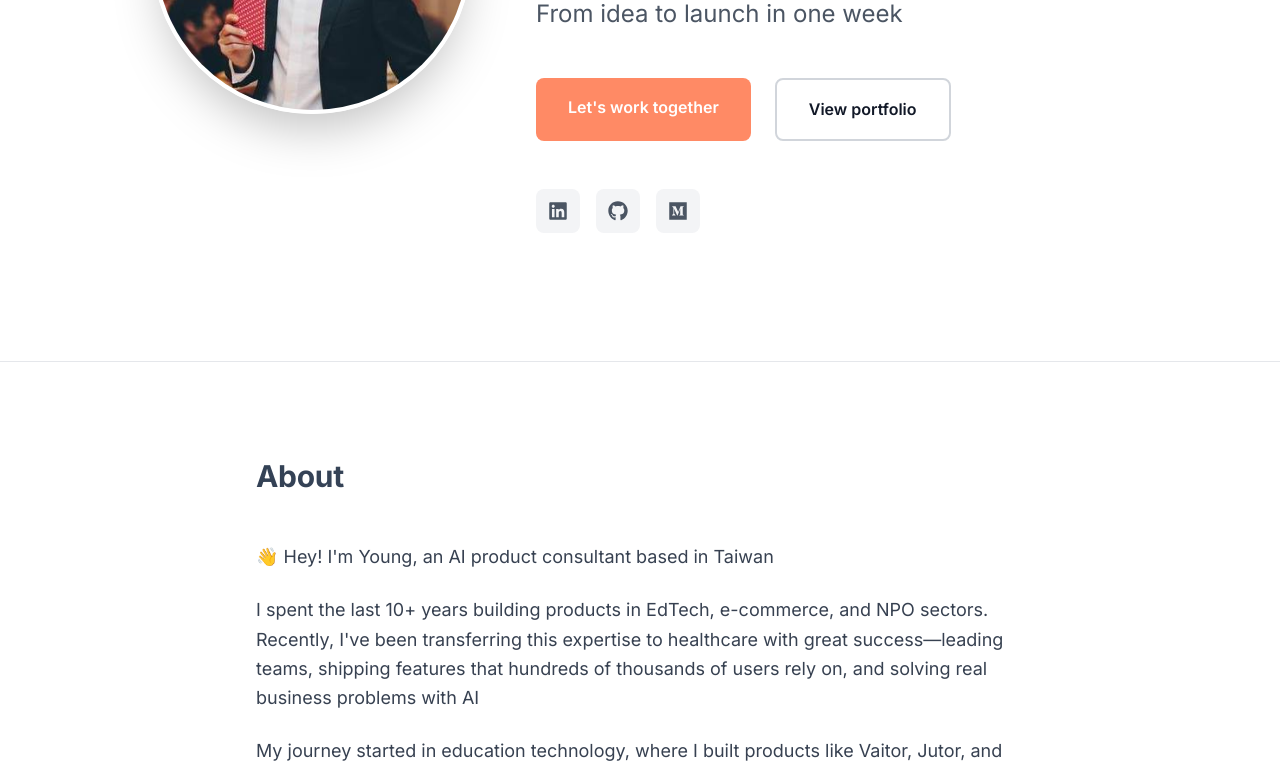
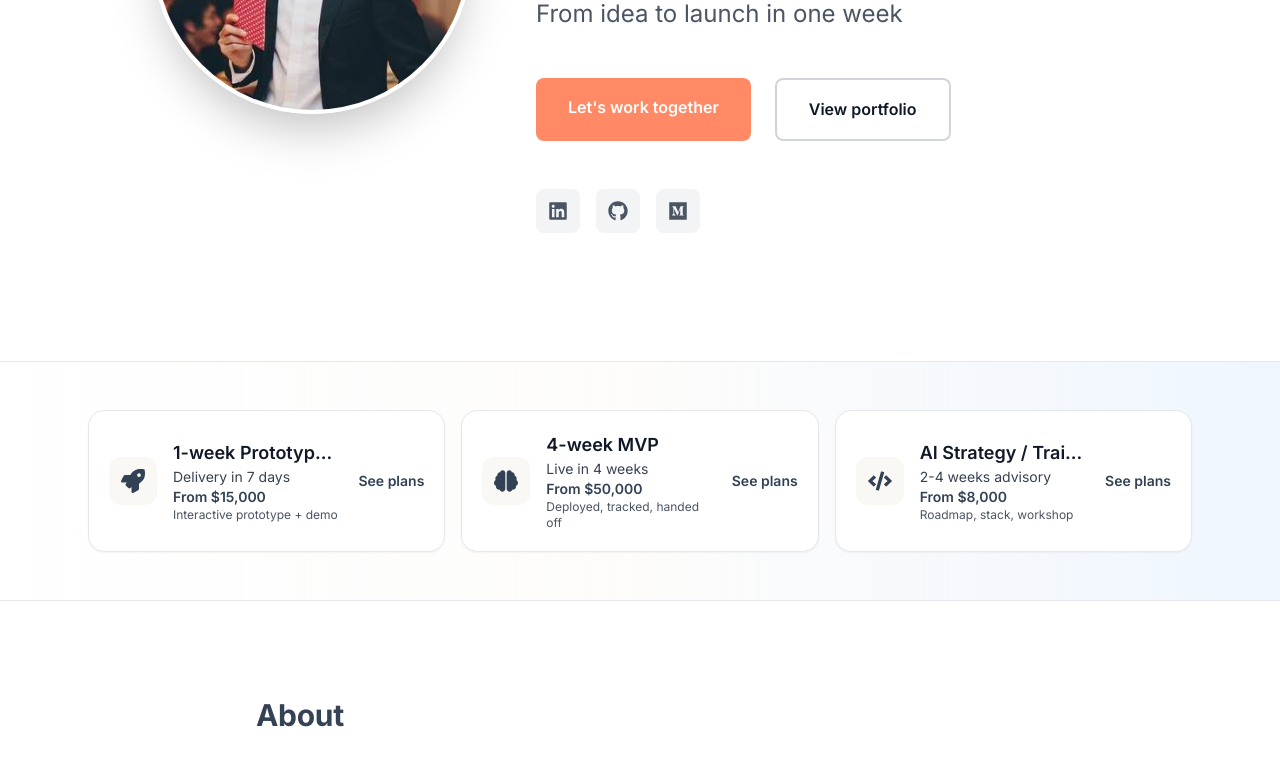
Before and after one commit to Youngger9765/young-personal-site, a Next.js app: page /en in a window 1280 px wide. Shown: the part 486-1257 px from the top of the page. Built offline with nearby package versions, Linux system fonts and the light colour scheme.

Commit message:
Add quick packages strip under hero

```diff
--- a/app/[locale]/page.tsx
+++ b/app/[locale]/page.tsx
@@ -123,6 +123,62 @@ export default function Home() {
               </div>
             </div>
           </motion.div>
+        </section>
+
+        {/* Quick Packages Strip */}
+        <section className="border-t border-gray-200 bg-gradient-to-r from-white via-warm-cream/40 to-blue-50">
+          <div className="max-w-6xl mx-auto px-6 py-12">
+            <div className="grid md:grid-cols-3 gap-4">
+              {[
+                {
+                  icon: FaRocket,
+                  title: locale === 'zh-TW' ? '1 週原型 Sprint' : '1-week Prototype Sprint',
+                  timeline: locale === 'zh-TW' ? '7 天內交付' : 'Delivery in 7 days',
+                  price: locale === 'zh-TW' ? '$15,000 起' : 'From $15,000',
+                  note: locale === 'zh-TW' ? '互動原型 + Demo' : 'Interactive prototype + demo',
+                },
+                {
+                  icon: FaBrain,
+                  title: locale === 'zh-TW' ? '4 週 MVP' : '4-week MVP',
+                  timeline: locale === 'zh-TW' ? '4 週上線' : 'Live in 4 weeks',
+                  price: locale === 'zh-TW' ? '$50,000 起' : 'From $50,000',
+                  note: locale === 'zh-TW' ? '部署 + 追蹤 + 交接' : 'Deployed, tracked, handed off',
+                },
+                {
+                  icon: FaCode,
+                  title: locale === 'zh-TW' ? 'AI 策略 / 培訓' : 'AI Strategy / Training',
+                  timeline: locale === 'zh-TW' ? '2-4 週顧問' : '2-4 weeks advisory',
+                  price: locale === 'zh-TW' ? '$8,000 起' : 'From $8,000',
+                  note: locale === 'zh-TW' ? '路線圖 + 選型 + 工作坊' : 'Roadmap, stack, workshop',
+                },
+              ].map((pkg, index) => (
+                <motion.div
+                  key={pkg.title}
+                  initial={{ opacity: 0, y: 12 }}
+                  whileInView={{ opacity: 1, y: 0 }}
+                  viewport={{ once: true }}
+                  transition={{ delay: index * 0.05 }}
+                  className="p-5 rounded-2xl bg-white border border-gray-200 shadow-sm hover:shadow-md transition-all flex items-center gap-4"
+                >
+                  <div className="w-12 h-12 rounded-xl bg-warm-cream flex items-center justify-center text-slate-blue">
+                    <pkg.icon className="w-6 h-6" />
+                  </div>
+                  <div className="flex-1 min-w-0">
+                    <div className="text-lg font-semibold text-gray-900 truncate">{pkg.title}</div>
+                    <div className="text-sm text-gray-700">{pkg.timeline}</div>
+                    <div className="text-sm text-slate-blue font-semibold">{pkg.price}</div>
+                    <div className="text-xs text-gray-600">{pkg.note}</div>
+                  </div>
+                  <a
+                    href="#services"
+                    className="text-sm font-semibold text-slate-blue hover:underline whitespace-nowrap"
+                  >
+                    {locale === 'zh-TW' ? '查看方案' : 'See plans'}
+                  </a>
+                </motion.div>
+              ))}
+            </div>
+          </div>
         </section>
 
         {/* About Section */}
```
